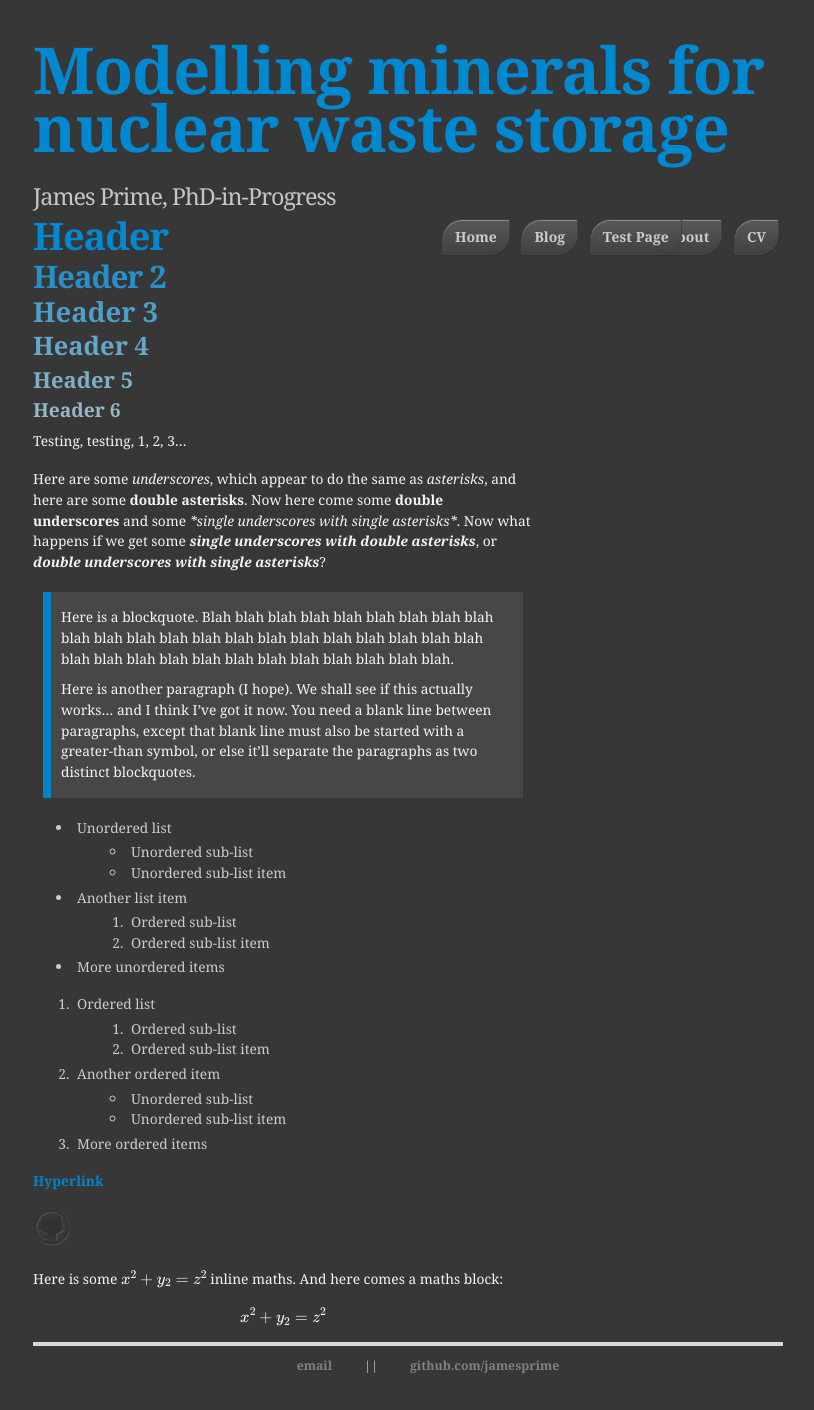
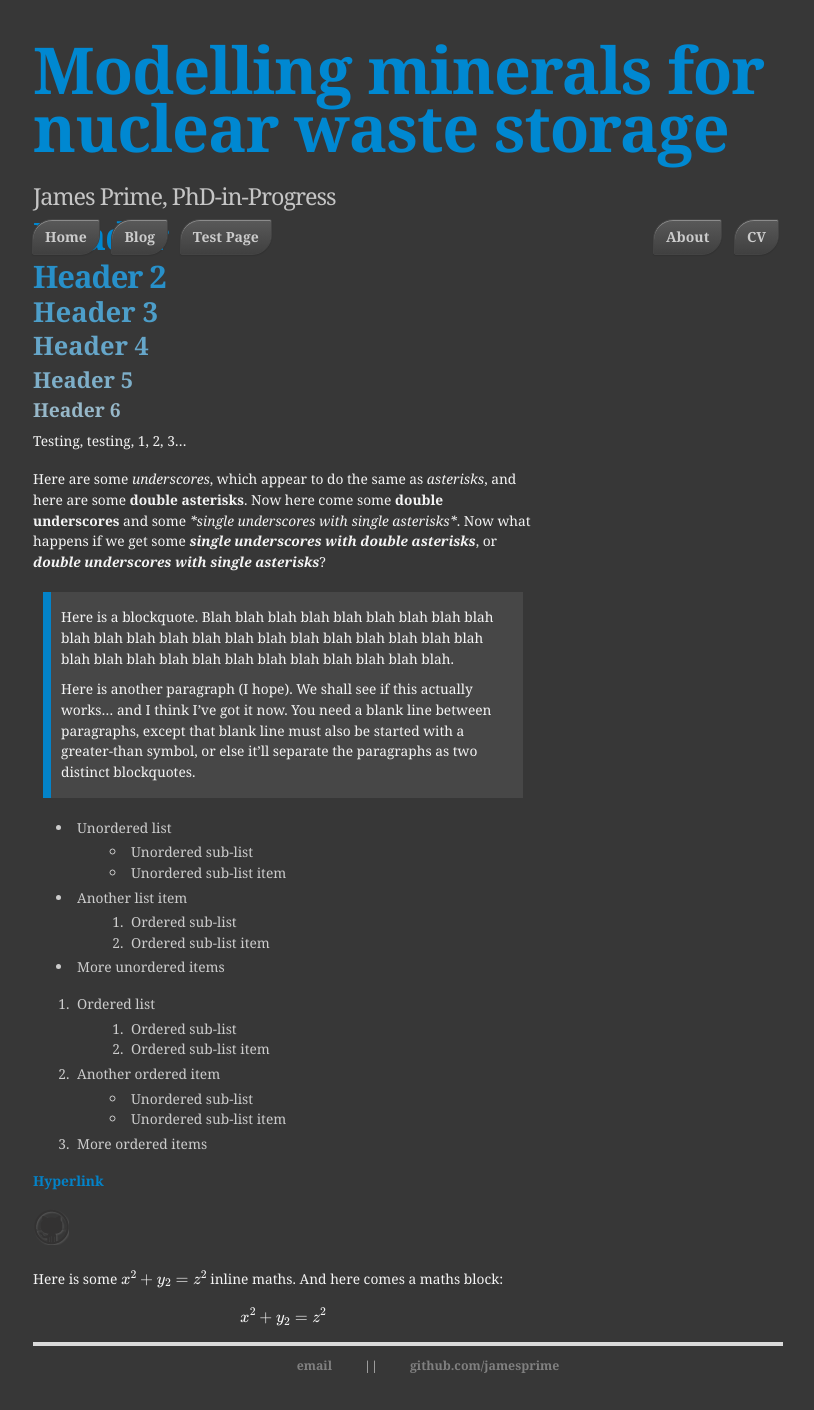
Before and after one commit to jamesprime/jamesprime.github.io, a Jekyll site: the page built from _pages/dhtest/index.md, in a window 1280 px wide. Shown: the whole page, without its empty margins (232-1046 px from the left). Built offline with Jekyll 4.4.1, drawn with Linux system fonts in a browser that asks for light colours; nearby versions of some CDN libraries; formulas are drawn with MathJax 3.

Commit message:
Updated _sass/uberduper.scss
Margin test of banner stylings, continued

```diff
--- a/_sass/uberduper.scss
+++ b/_sass/uberduper.scss
@@ -268,7 +268,7 @@
     .leftbuttons {
         position: fixed;
         left: 50%;
-        margin-left: 20px; // Lines up with content box's left edge
+        margin-left: -390px; // Lines up with content box's left edge
     }
 
     .rightbuttons {
```
